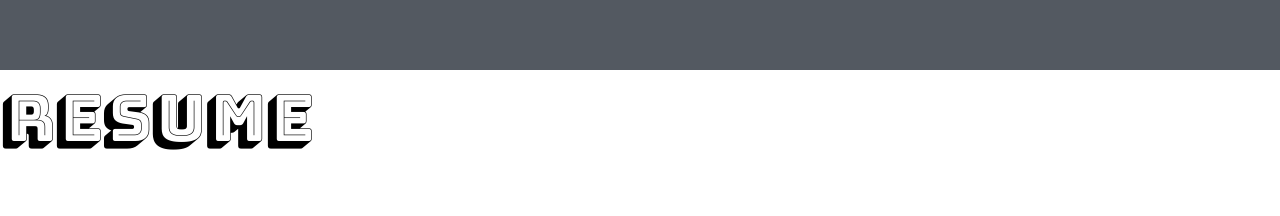
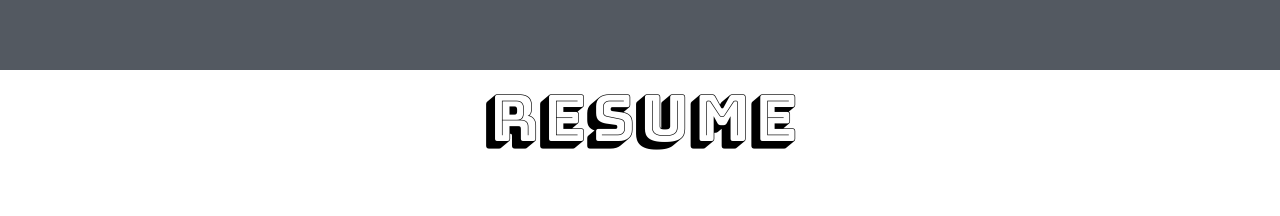
Before and after one commit to StudentCZ/my-website, a React (Create React App) app: page / in a window 1280 px wide. Shown: the part 3584-3800 px from the top of the page. Built offline with nearby package versions, Linux system fonts and the light colour scheme.

Commit message:
change heading text font for resume

```diff
--- a/src/components/Resume.module.css
+++ b/src/components/Resume.module.css
@@ -15,6 +15,11 @@
   font-size: 5vw;
 }
 
+.headingBox {
+  width: 100%;
+  text-align: center;
+}
+
 @media only screen and (max-width: 600px) {
   .headingText {
     font-size: 8vw;
```
